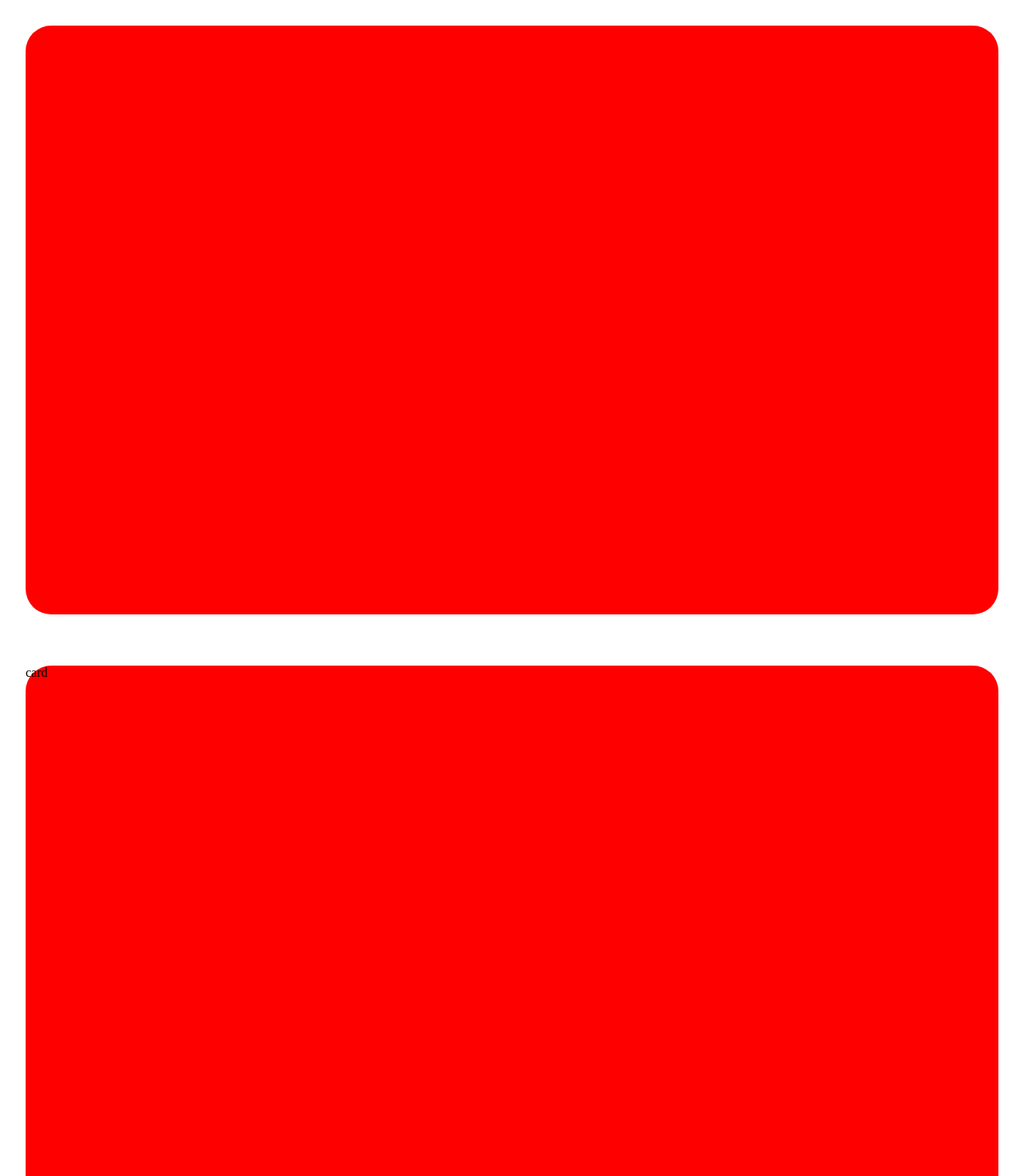
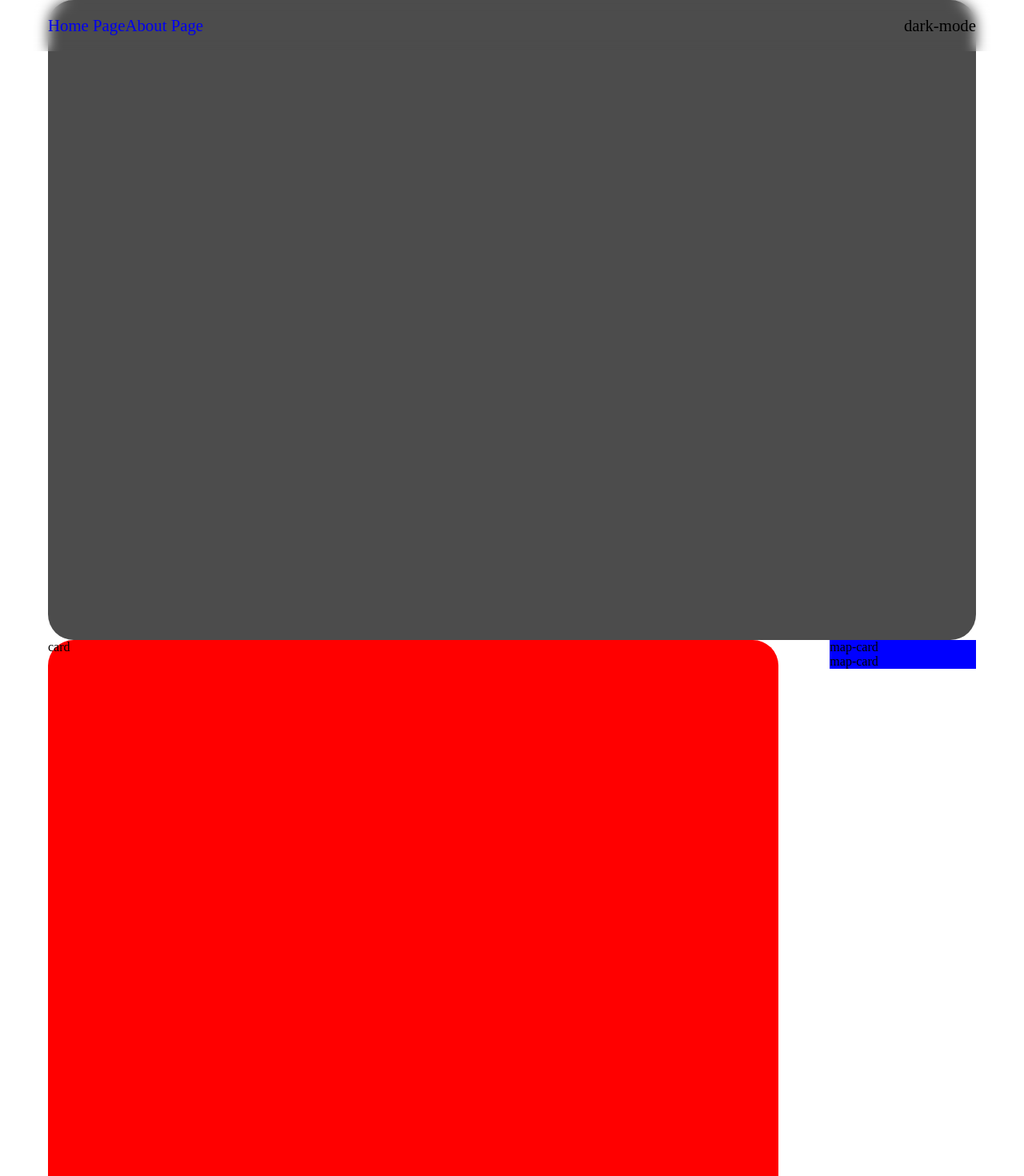
Before and after one commit to swc9803/nuxt3-gallery, a Nuxt app: page / in a window 1280 px wide. Shown: the top 1470 px of the page at 80% size. Built offline with nearby package versions, Linux system fonts and the light colour scheme.

Commit message:
add darkmode observer

```diff
--- a/components/Card.vue
+++ b/components/Card.vue
@@ -1,5 +1,8 @@
 <template>
   <div class="card">
+    <div class="box">
+      card
+    </div>
     <div class="box">
       card
     </div>
@@ -8,12 +11,12 @@
 
   <style lang="scss" scoped>
   .card {
-      position: relative;
-      left: 50%;
-      transform: translate(-50%, 0);
-      padding: 2.5% 2.5%;
+    //   position: relative;
+    //   left: 50%;
+    //   transform: translate(-50%, 0);
+    //   padding: 0 2.5%;
       width: 100%;
-      max-width: 1920px;
+    //   max-width: 1920px;
       height: 100vh;
       .box {
           width: 100%;
--- a/components/Header.vue
+++ b/components/Header.vue
@@ -13,13 +13,64 @@
           </NuxtLink>
         </li>
       </ul>
+      <div @click="toggleDarkMode">
+        {{ onDarkMode ? 'dark-mode' : 'light-mode' }} <!-- 해, 달 -->
+      </div>
     </nav>
   </header>
 </template>
 
+<script setup>
+
+const emit = defineEmits(['change-theme'])
+
+const onDarkMode = ref(true)
+const toggleDarkMode = () => {
+  emit('change-theme')
+  onDarkMode.value = !onDarkMode.value
+  // rotate+scale-, rotate-scale+
+}
+
+</script>
+
 <style lang="scss" scoped>
 header {
     position: fixed;
-    opacity: 0;
+    width: 100%;
+    height: 64px;
+    line-height: 64px;
+    background: transparent;
+    padding: 0 60px;
+    font-size: 1.3em;
+    z-index: 9;
+    backdrop-filter: blur(8px);
+    @media screen and (max-width: 1024px) {
+        & {
+            padding: 0 48px;
+        }
+    }
+    @media screen and (max-width: 768px) {
+        & {
+            padding: 0 36px;
+        }
+    }
+    @media screen and (max-width: 480px) {
+        & {
+            padding: 0 24px;
+        }
+    }
+    nav {
+        display: flex;
+        justify-content: space-between;
+        ul {
+            display: flex;
+            list-style: none;
+            li {
+                a {
+                    text-decoration-line: none;
+                }
+            }
+        }
+    }
 }
 </style>
--- a/components/Main.vue
+++ b/components/Main.vue
@@ -9,14 +9,13 @@
     position: relative;
     left: 50%;
     transform: translate(-50%, 0);
-    padding: 2.5% 2.5%;
     width: 100%;
     max-width: 1920px;
-    height: 100vh;
+    height: 100vh; // 이미지 넣고 지우기
     .box {
         width: 100%;
         height: 100%;
-        background: red;
+        background: rgb(76, 76, 76);
         border-radius: 2em;
     }
 }
--- a/components/Map.vue
+++ b/components/Map.vue
@@ -1,6 +1,7 @@
 <template>
   <div class="map">
     <div class="map-flex">
+      <!-- 이미지 포커스 시 스케일, alpha++, 글자 보이게 -->
       <div v-for="map in maps" :key="map.id">
         map-card
       </div>
@@ -26,5 +27,6 @@ const maps = [
     top: 0;
     width: 20%;
     height: 100%;
+    background: blue;
 }
 </style>
--- a/layouts/default.vue
+++ b/layouts/default.vue
@@ -1,6 +1,9 @@
 <template>
-  <div class="layout">
-    <Header />
+  <div
+    class="layout"
+    :class="{ 'dark-mode': onDarkMode }"
+  >
+    <Header @change-theme="changeTheme" />
     <main class="page">
       <slot />
     </main>
@@ -8,6 +11,21 @@
 </template>
 
 <script setup>
+const onDarkMode = ref(true)
+const changeTheme = () => {
+  onDarkMode.value = !onDarkMode.value
+}
+
+onMounted(() => {
+  const darkQuery = window.matchMedia('(prefers-color-scheme: dark)')
+  onDarkMode.value = darkQuery.matches
+})
+
 </script>
 
-<style lang="scss" scoped></style>
+<style lang="scss" scoped>
+.dark-mode {
+  background: black;
+  color: white;
+}
+</style>
--- a/pages/index.vue
+++ b/pages/index.vue
@@ -2,15 +2,58 @@
   <div id="home">
     <!-- <p>다크모드</p> -->
     <Main />
-    <Card />
+    <div class="card-flex">
+      <Card />
+      <Map />
+    </div>
   </div>
 </template>
 
 <script setup>
-
 </script>
 
 <style lang="scss" scoped>
-// #home {
-// }
+#home {
+    padding: 0 60px;
+    @media screen and (max-width: 1024px) {
+        & {
+            padding: 0 48px;
+        }
+    }
+    @media screen and (max-width: 768px) {
+        & {
+            padding: 0 36px;
+        }
+    }
+    @media screen and (max-width: 480px) {
+        & {
+            padding: 0 24px;
+        }
+    }
+    .card-flex {
+        display: flex;
+        justify-content: space-between;
+        gap: 96px;
+        @media screen and (max-width: 1440px) {
+            & {
+                gap: 64px;
+            }
+        }
+        @media screen and (max-width: 1024px) {
+            & {
+                gap: 32px;
+            }
+        }
+        @media screen and (max-width: 768px) {
+            & {
+                gap: 24px;
+            }
+        }
+        @media screen and (max-width: 480px) {
+            & {
+                gap: 16px;
+            }
+        }
+    }
+}
 </style>
```
Also changed, not shown: app.vue (+4 -4 lines), assets/scss/styles.scss (+4 -4 lines).
